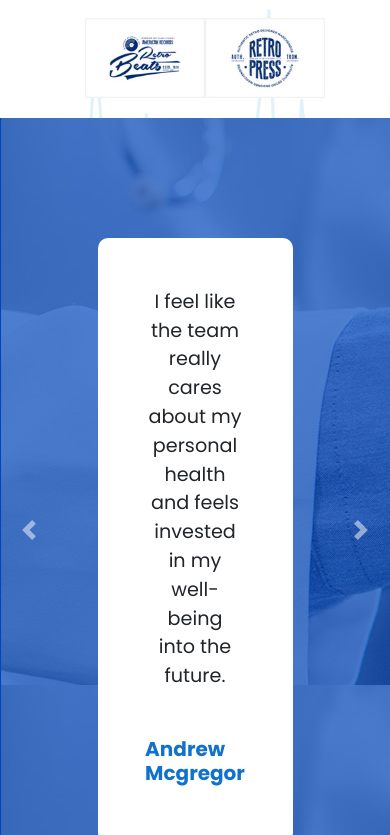
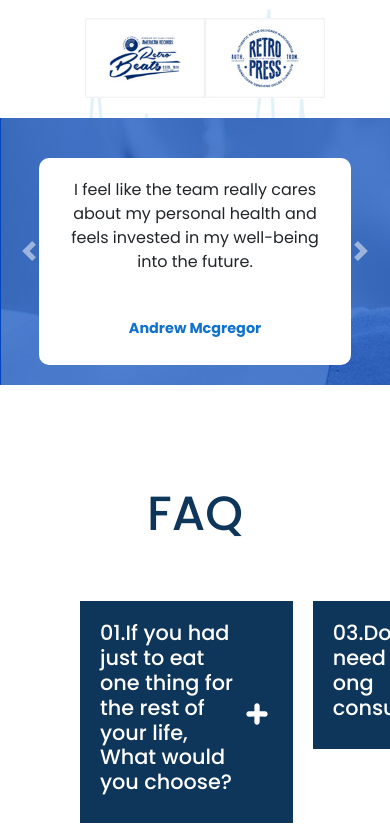
Before and after one commit to vigneshiyergithub/Family-Doctor, a React (Create React App) app: page / in a window 390 px wide. Shown: the part 8849-9684 px from the top of the page. Built offline with nearby package versions, Linux system fonts and the light colour scheme.

Commit message:
slideshow commit

```diff
--- a/src/components/Slideshow/Slideshow.css
+++ b/src/components/Slideshow/Slideshow.css
@@ -1,9 +1,9 @@
-:root{
+:root {
 	--universlColor: rgb(17, 114, 206);
 	--headingColor: rgb(14, 53, 90);
 }
 
-.slider{
+.slider {
 	display: flex;
 	width: 100%;
 	justify-content: center;
@@ -13,7 +13,7 @@
 	background: url(../../bg-images/testmonialsbg.jpg);
 }
 
-.slider-text{
+.slider-text {
 	display: flex;
 	flex-direction: column;
 	width: 50%;
@@ -26,22 +26,22 @@
 	border-radius: 10px;
 }
 
-.slider-text p{
+.slider-text p {
 	font-size: 1.2rem;
 	text-align: center;
 }
 
-.slider-text h5{
+.slider-text h5 {
 	margin-top: 30px;
 	color: var(--universlColor);
 	font-weight: 700;
 }
 
-.chevrons{
+.chevrons {
 	display: flex;
 }
 
-.chevrons i{
+.chevrons i {
 	background: var(--universlColor);
 	color: #fff;
 	border-radius: 50%;
@@ -52,3 +52,59 @@
 	margin-left: 20px;
 	margin-top: 30px;
 }
+
+/* responsive */
+
+@media screen and (max-width: 768px) {
+	.slider {
+		display: flex;
+		width: 100%;
+		justify-content: center;
+		align-items: center;
+		flex-direction: column;
+		padding: 20px 0px;
+		background: url(../../bg-images/testmonialsbg.jpg);
+	}
+
+	.slider-text {
+		display: flex;
+		flex-direction: column;
+		width: 80%;
+		justify-content: center;
+		text-align: center;
+		align-items: center;
+		background-color: #fff;
+		margin: auto;
+		margin-top: 20px;
+		padding: 20px;
+		border-radius: 10px;
+	}
+
+	.slider-text p {
+		font-size: 1rem;
+		text-align: center;
+	}
+
+	.slider-text h5 {
+		margin-top: 30px;
+		color: var(--universlColor);
+		font-weight: 700;
+		font-size: 0.9rem;
+	}
+
+	.chevrons {
+		display: flex;
+	}
+
+	.chevrons i {
+		background: var(--universlColor);
+		color: #fff;
+		border-radius: 50%;
+		display: flex;
+		justify-content: center;
+		align-items: center;
+		padding: 10px;
+		margin-left: 20px;
+		margin-top: 30px;
+	}
+}
```
Lines whose indentation alone changed are shown as unchanged.
